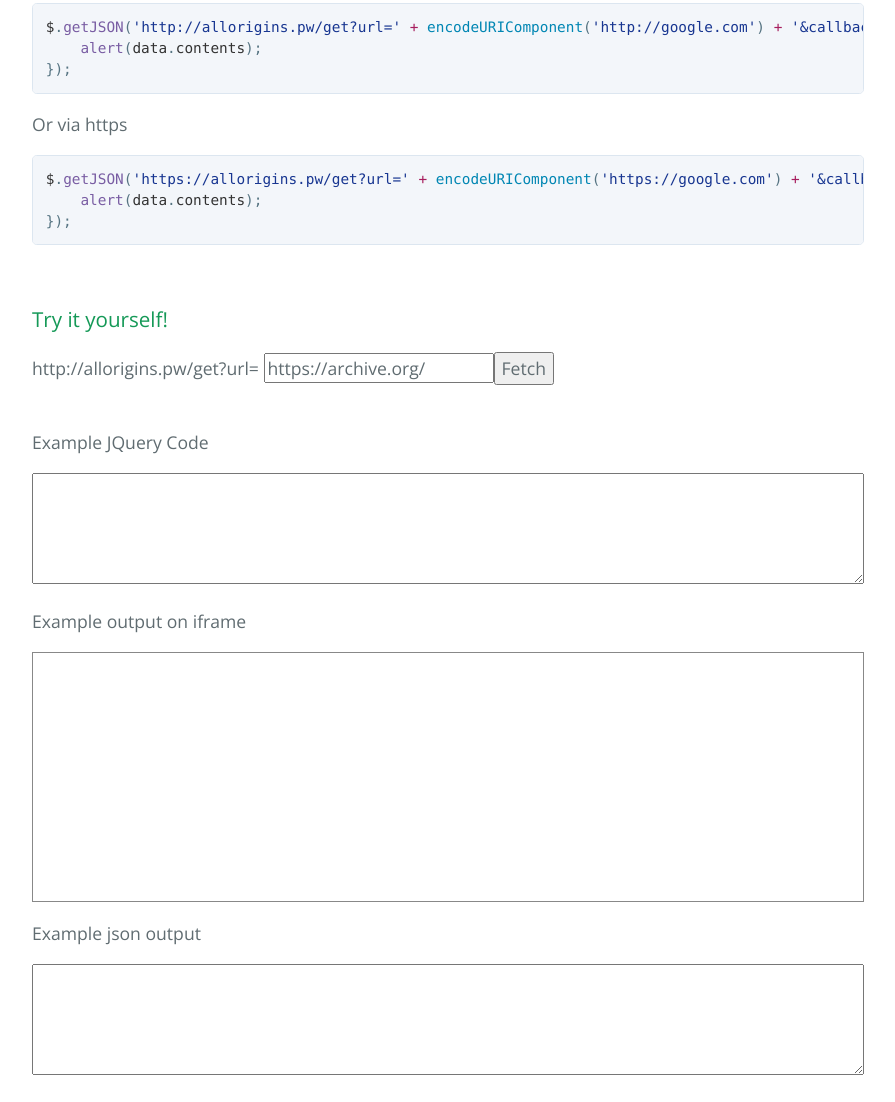
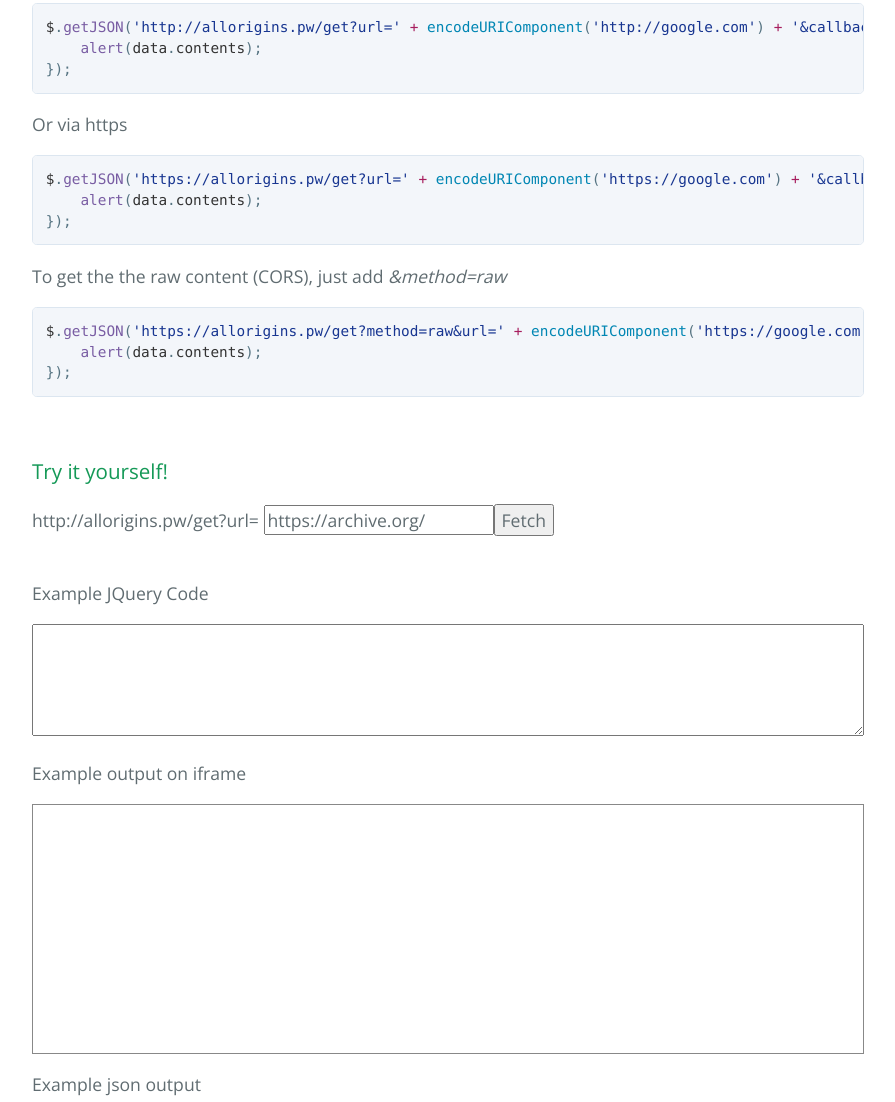
Before and after one commit to gnuns/allOrigins, a plain HTML site: page index.html in a window 1280 px wide. Shown: the part 689-1791 px from the top of the page, without its empty margins (192-1087 px from the left). Drawn offline with nearby package versions, Linux system fonts and the light colour scheme.

Commit message:
Update index.html

```diff
--- a/index.html
+++ b/index.html
@@ -41,6 +41,13 @@
 <p>Or via https</p>
 
 <div class="highlight highlight-source-js"><pre><span class="pl-smi">$</span>.<span class="pl-en">getJSON</span>(<span class="pl-s"><span class="pl-pds">'</span>https://allorigins.pw/get?url=<span class="pl-pds">'</span></span> <span class="pl-k">+</span> <span class="pl-c1">encodeURIComponent</span>(<span class="pl-s"><span class="pl-pds">'</span>https://google.com<span class="pl-pds">'</span></span>) <span class="pl-k">+</span> <span class="pl-s"><span class="pl-pds">'</span>&amp;callback=?<span class="pl-pds">'</span></span>, <span class="pl-k">function</span>(<span class="pl-smi">data</span>){
+    <span class="pl-en">alert</span>(<span class="pl-smi">data</span>.<span class="pl-smi">contents</span>);
+});</pre>
+
+
+<p>To get the the raw content (CORS), just add <i>&method=raw</i></p>
+
+<div class="highlight highlight-source-js"><pre><span class="pl-smi">$</span>.<span class="pl-en">getJSON</span>(<span class="pl-s"><span class="pl-pds">'</span>https://allorigins.pw/get?method=raw&url=<span class="pl-pds">'</span></span> <span class="pl-k">+</span> <span class="pl-c1">encodeURIComponent</span>(<span class="pl-s"><span class="pl-pds">'</span>https://google.com<span class="pl-pds">'</span></span>) <span class="pl-k">+</span> <span class="pl-s"><span class="pl-pds">'</span>&amp;callback=?<span class="pl-pds">'</span></span>, <span class="pl-k">function</span>(<span class="pl-smi">data</span>){
     <span class="pl-en">alert</span>(<span class="pl-smi">data</span>.<span class="pl-smi">contents</span>);
 });</pre>
 
```
